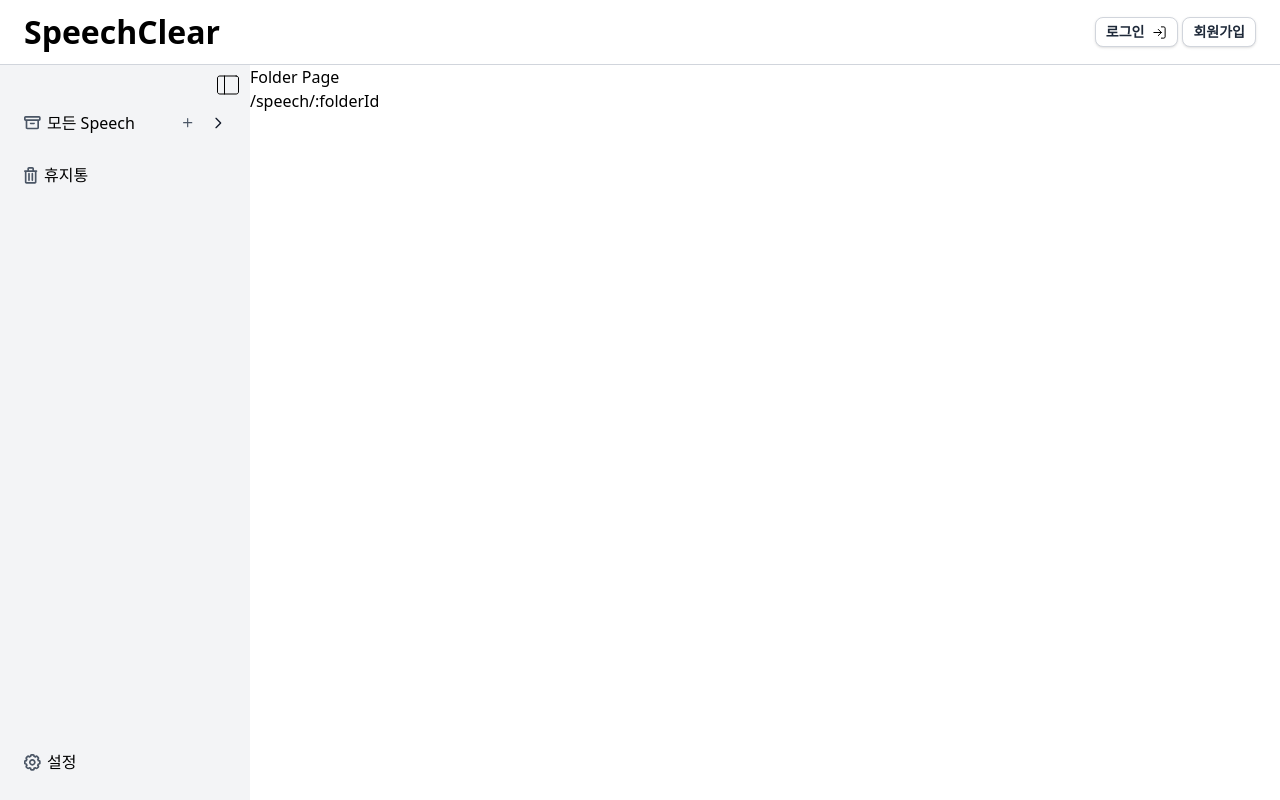
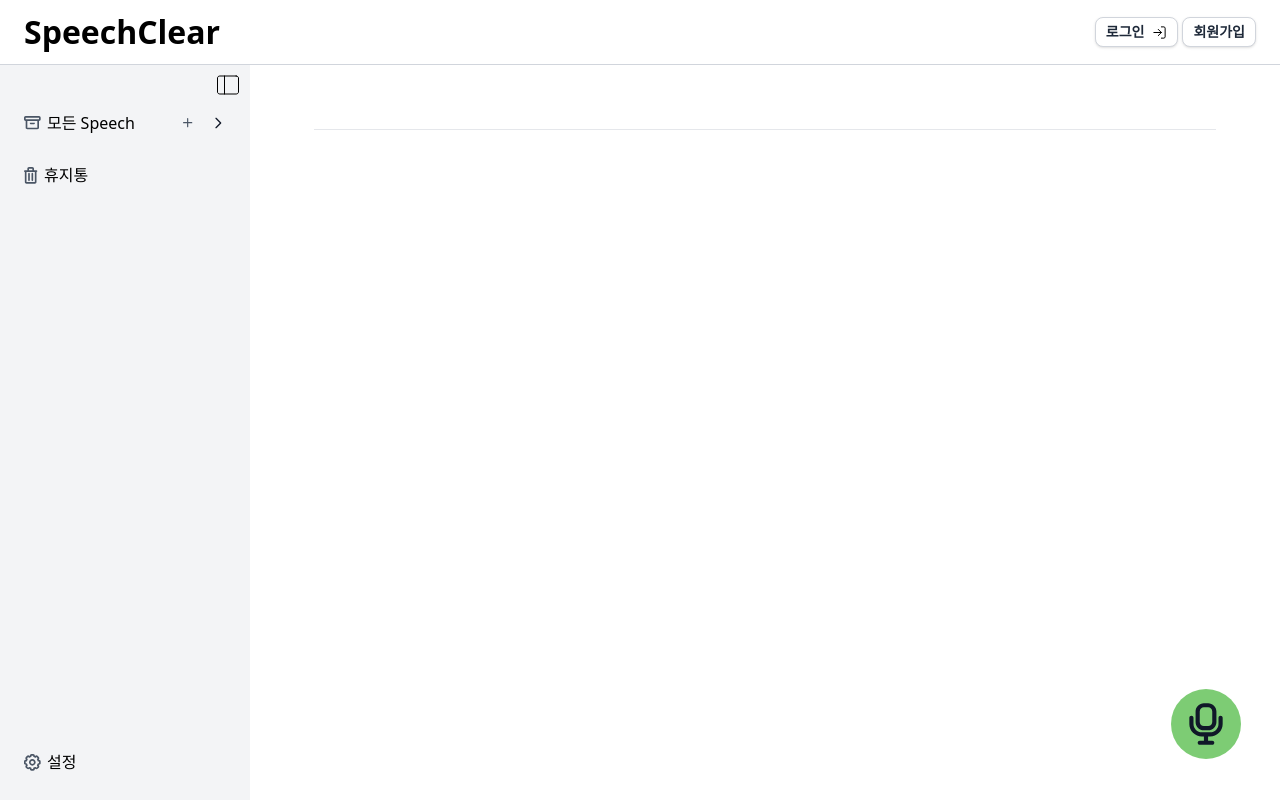
Before and after one commit to Mr-Planner/Speech_Clear-FE, a React (Vite) app: page /settings in a window 1280 px wide. Built offline with nearby package versions, Linux system fonts and the light colour scheme.

Commit message:
refactor: 라우팅구조 변경, mockUp데이터 객체에 folderId 맴버 추가

```diff
--- a/src/pages/folder/FolderPage.jsx
+++ /dev/null
@@ -1,10 +0,0 @@
-const FolderPage = () => {
-  return (
-    <div>
-      <h1>Folder Page</h1>
-      <p>/speech/:folderId</p>
-    </div>
-  );
-};
-
-export default FolderPage;
--- a/src/pages/home/HomePage.jsx
+++ b/src/pages/home/HomePage.jsx
@@ -7,6 +7,7 @@ import SpeechItem from "../../components/SpeechItem";
 
 import recording from "../../assets/speech/recording.svg";
 
+// todo 렌더링은 mock Data인 상태, 삭제 코드는 실제 서버 코드
 function HomePage() {
 
     const navigate = useNavigate();
@@ -78,14 +79,14 @@ function HomePage() {
                             date={speech.date}
                             duration={speech.duration}
                             description={speech.description}
-                            folderId={realFolderId}
+                            folderId={speech.folderId}
                             onDelete={handleDeleteSpeech}
                         />
                     ))}
                 </section>
             )}
 
-            <button className="fixed bottom-8 right-8 z-9999 cursor-pointer" onClick={handleRecordingClick}>
+            <button className="fixed bottom-8 right-8 z-50 cursor-pointer" onClick={handleRecordingClick}>
                 <img src={recording} alt = "녹음 시작"/>
             </button>
 
--- a/src/router.jsx
+++ b/src/router.jsx
@@ -23,7 +23,7 @@ const router = createBrowserRouter([
       { index: true, element: <HomePage /> },
 
       // 2) /:folderId
-      { path: ":folderId", element: <FolderPage /> },
+      { path: ":folderId", element: <HomePage /> },
 
       // 3) /:folderId/:speechId
       { path: ":folderId/:speechId", element: <SpeechDetailPage /> },
```
